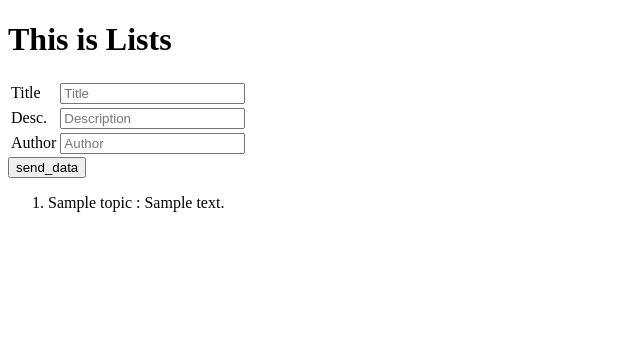
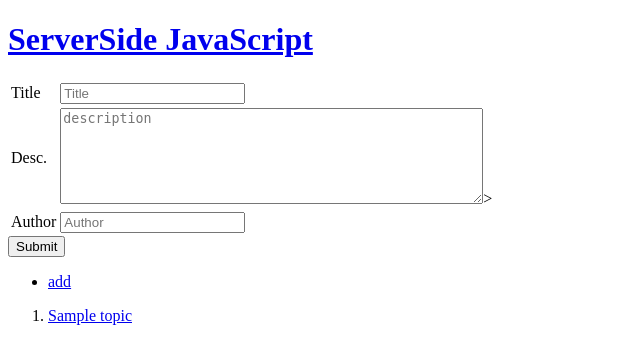
Before and after one commit to jaewookie/User_List_Web, a Node server app: template views/add.ejs in a window 1280 px wide. Shown: the top 364 px of the page, without its empty margins (0-640 px from the left). Run offline with Node 20, Linux system fonts and the light colour scheme; the template is opened without the code that fills it: most values are stand-ins (such as "Sample title", 1, 10 or a date in 2020).

Commit message:
topic edit_1_making_link

```diff
--- a/views/add.ejs
+++ b/views/add.ejs
@@ -7,32 +7,39 @@
     <title>Add Page</title>
 </head>
 <body>
-    <h1>This is Lists</h1>
+    <h1><a href="/topic/add">ServerSide JavaScript</a></h1>
 
     <article>
         <form method="POST" action="/topic/add">
             <table>
                 <tr>
                     <td><label>Title</label></td>
-                    <td><input type="text" name="title" placeholder="Title" /></td>
+                    <td><input type="text" name="title" value="<%= topics.title %>" placeholder="Title" /></td>
                 </tr>
                 <tr>
                     <td><label>Desc.</label></td>
-                    <td><input type="text" name="description" placeholder="Description" /></td>
+                    <td><textarea name='description' rows="6" cols="50" value="<%= topics.description %>" placeholder="description"></textarea>></td>
                 </tr>
                 <tr>
                     <td><label>Author</label></td>
-                    <td><input type="text" name="author" placeholder="Author" /></td>
+                    <td><input type="text" name="author" value="<%= topics.author %>" placeholder="Author" /></td>
                 </tr>
             </table>
-            <input type="submit" value="send_data" name="" />
+            <input type="submit" />
         </form>
+        <ul>
+            <li><a href="/topic/add">add</a></li>
+        </ul>
     </article>
 
     <ol>
         <% for (i=0; i<topics.length; i++) { %>
-            <li><%= topics[i].title %> : <%= topics[i].description %></li>
+            <li>
+                <a href="/topic/<%= topics[i].id %>"><%= topics[i].title %> </a>
+                <!-- :  <%= topics[i].description %> -->
+            </li>
             <% } %>
     </ol>
+
 </body>
 </html>
```
Also changed, not shown: router/index.js (+16 -9 lines).
